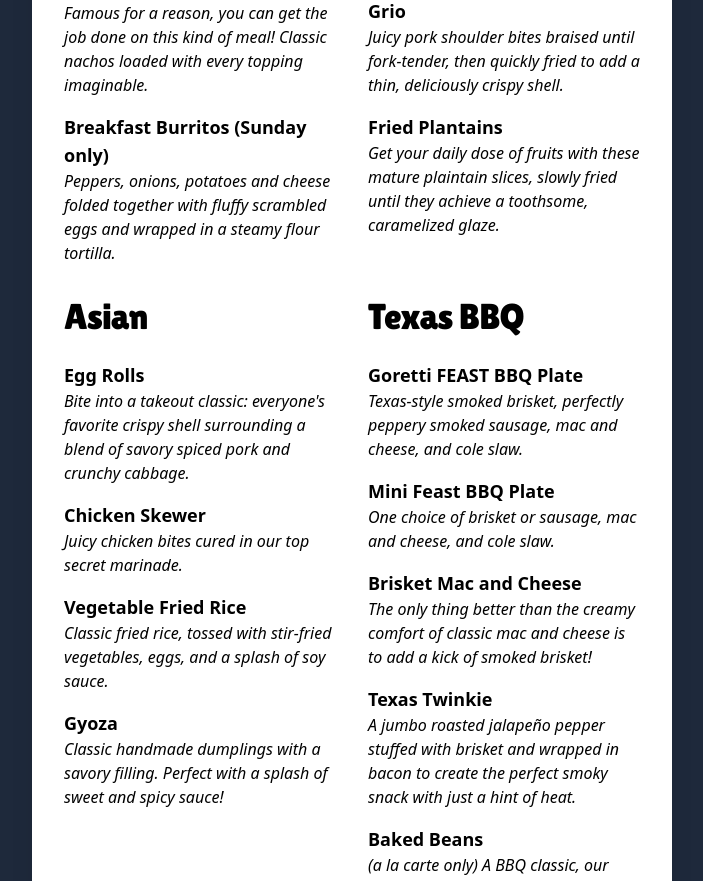
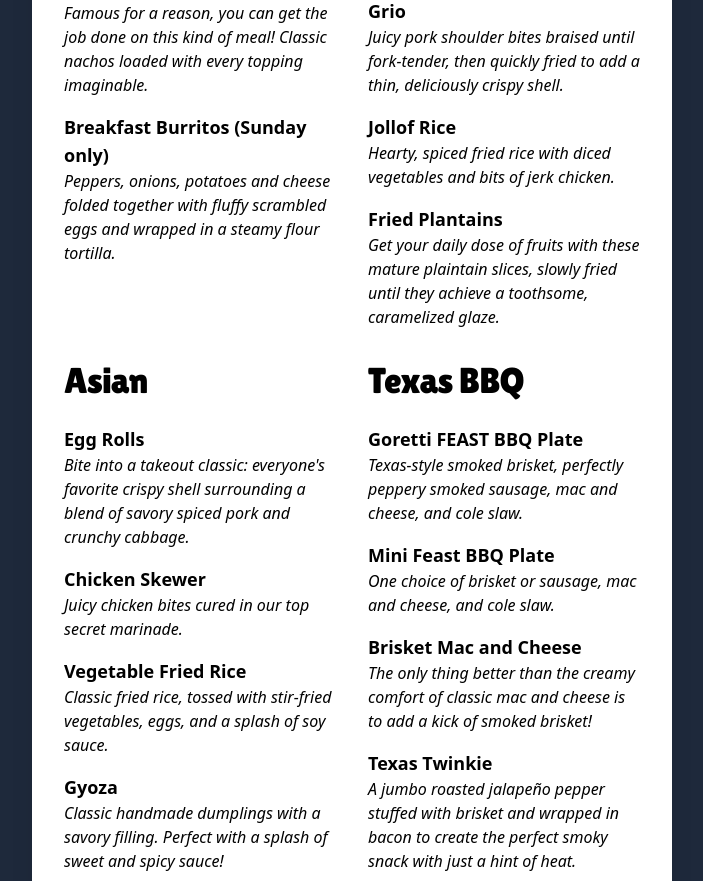
Before and after one commit to ktbartholomew/gorettifest.com, a Next.js app: page /menu in a window 1280 px wide. Shown: the part 1391-2272 px from the top of the page, without its empty margins (288-991 px from the left). Built offline with nearby package versions, Linux system fonts and the light colour scheme.

Commit message:
add: jollof rice

```diff
--- a/app/menu/page.tsx
+++ b/app/menu/page.tsx
@@ -120,6 +120,11 @@ const menu: Menu = {
           title: "Grio",
           description:
             "Juicy pork shoulder bites braised until fork-tender, then quickly fried to add a thin, deliciously crispy shell.",
+        },
+        {
+          title: "Jollof Rice",
+          description:
+            "Hearty, spiced fried rice with diced vegetables and bits of jerk chicken.",
         },
         {
           title: "Fried Plantains",
```
